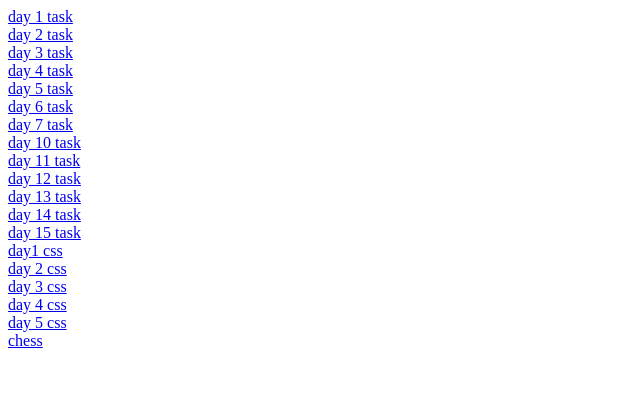
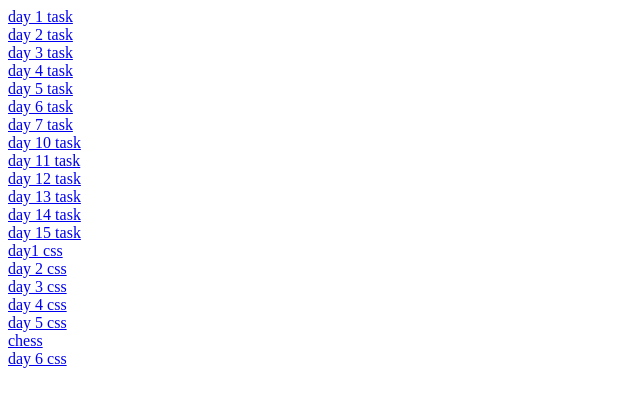
Before and after one commit to soumith6639/daily-tasks, a plain HTML site: page index.html in a window 1280 px wide. Shown: the full height of the page, 0-640 px from the left. Drawn offline with Linux system fonts and the light colour scheme.

Commit message:
css day 6 is added

```diff
--- a/index.html
+++ b/index.html
@@ -24,7 +24,8 @@
     <a href="day3css">day 3 css</a><br>
     <a href="day4css-grid">day 4 css</a><br>
     <a href="day5css">day 5 css</a><br>
-    <a href="chess">chess</a>
+    <a href="chess">chess</a><br>
+    <a href="day6css/">day 6 css</a>
 
 </body>
 </html>
```
